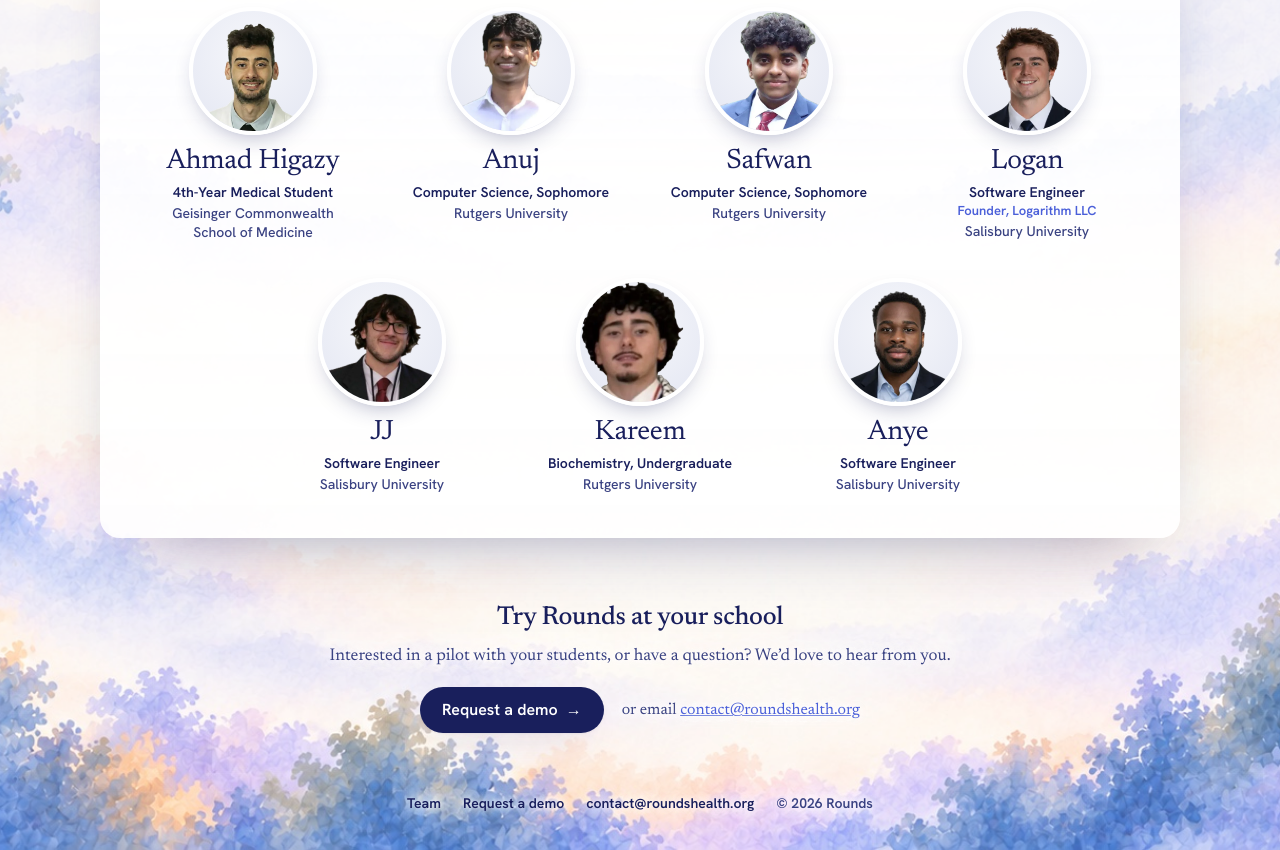
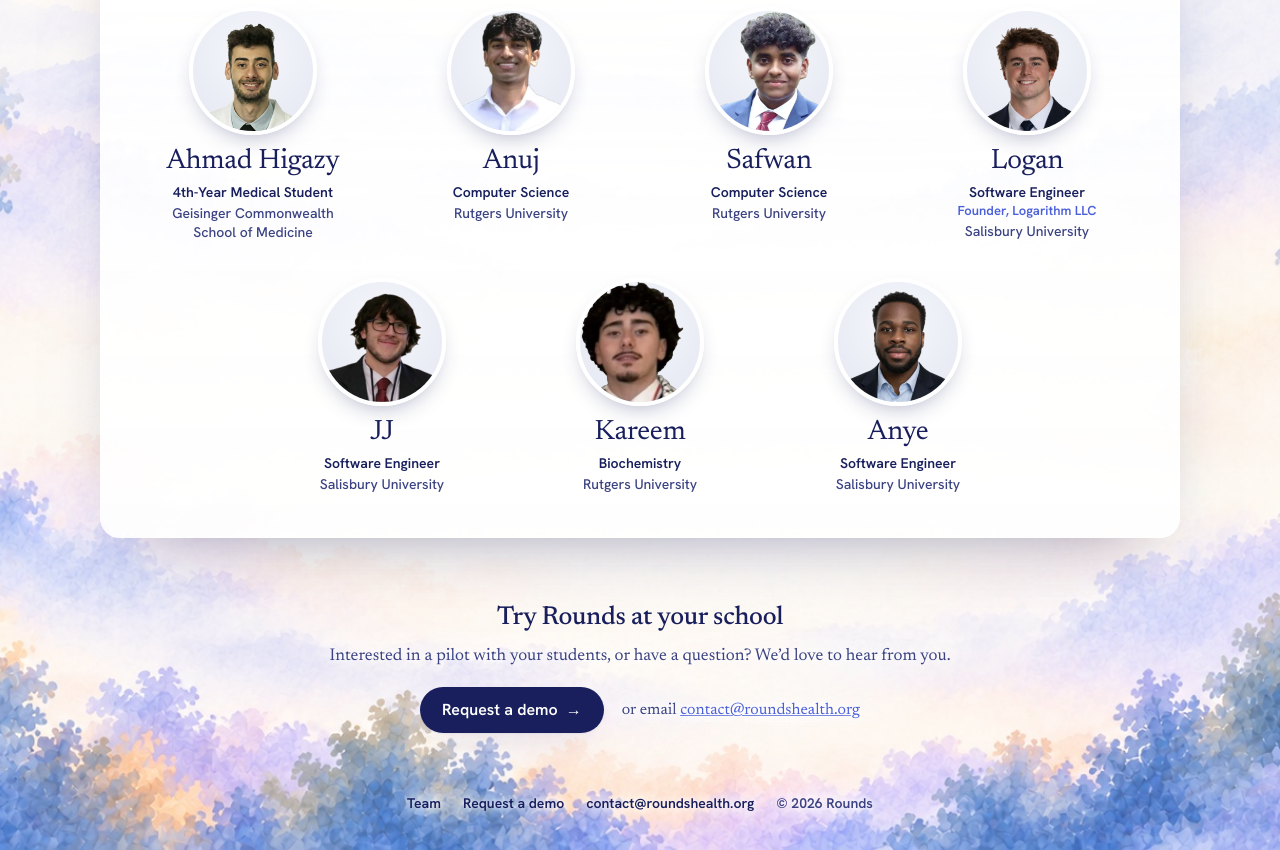
Before and after one commit to rounds-app/rounds-landing, a plain HTML site: page index.html in a window 1280 px wide. Shown: the part 2032-2882 px from the top of the page. Drawn offline with Linux system fonts and the light colour scheme.

Commit message:
Drop class years and 'undergraduate' from team roles

```diff
--- a/index.html
+++ b/index.html
@@ -148,13 +148,13 @@
             <li class="member">
               <span class="photo"><img src="assets/team/anuj.webp" width="480" height="480" alt="" style="transform: scale(1.3); transform-origin: 50% 22%" loading="lazy" /></span>
               <span class="name">Anuj</span>
-              <span class="role"><span class="nw">Computer Science,</span> <span class="nw">Sophomore</span></span>
+              <span class="role">Computer Science</span>
               <span class="school">Rutgers University</span>
             </li>
             <li class="member">
               <span class="photo"><img src="assets/team/safwan.webp" width="480" height="480" alt="" style="transform: scale(1.15); transform-origin: 50% 20%" loading="lazy" /></span>
               <span class="name">Safwan</span>
-              <span class="role"><span class="nw">Computer Science,</span> <span class="nw">Sophomore</span></span>
+              <span class="role">Computer Science</span>
               <span class="school">Rutgers University</span>
             </li>
             <li class="member">
@@ -173,7 +173,7 @@
             <li class="member">
               <span class="photo"><img src="assets/team/kareem.webp" width="480" height="480" alt="" loading="lazy" /></span>
               <span class="name">Kareem</span>
-              <span class="role"><span class="nw">Biochemistry,</span> <span class="nw">Undergraduate</span></span>
+              <span class="role">Biochemistry</span>
               <span class="school">Rutgers University</span>
             </li>
             <li class="member">
```
